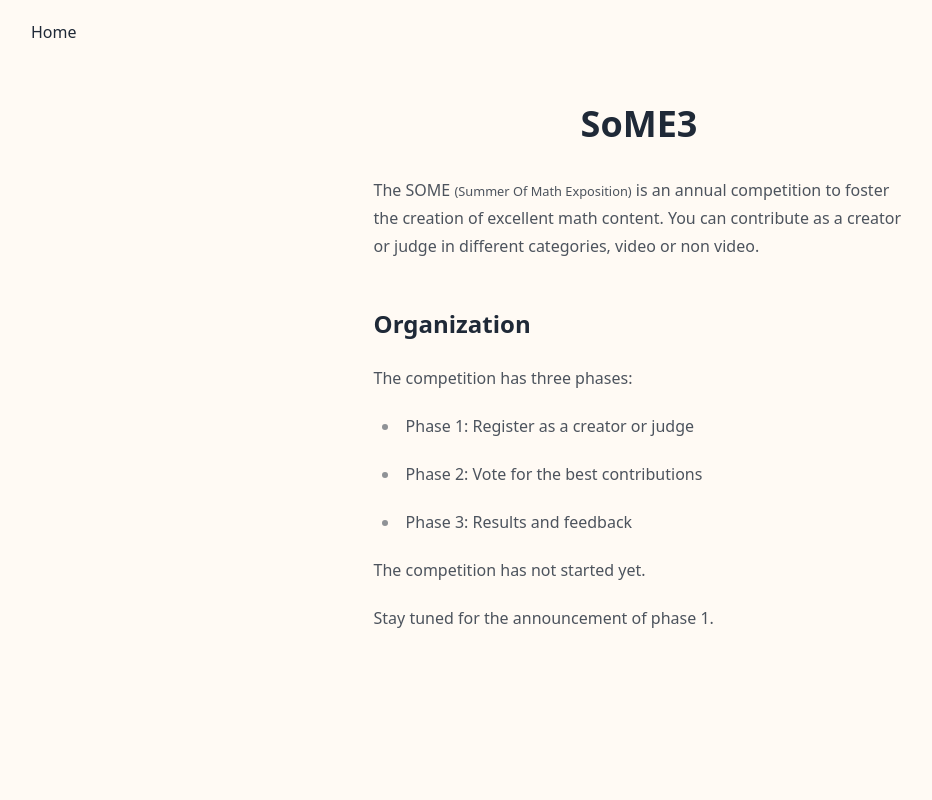
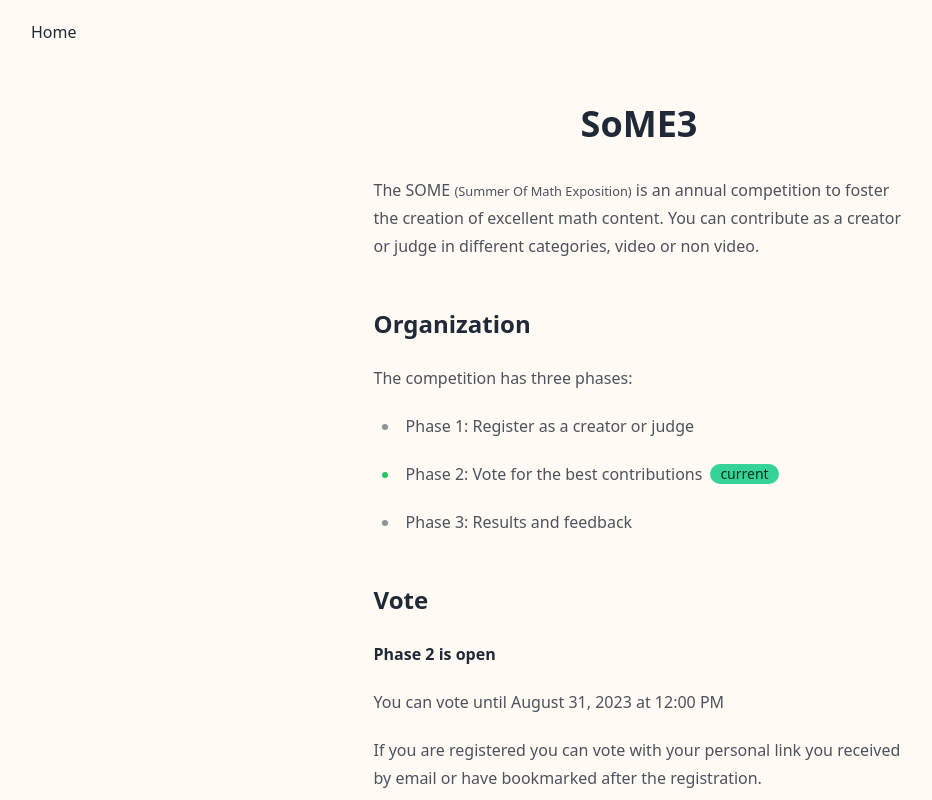
Before and after one commit to fcrozatier/champagne, a SvelteKit app: page / in a window 1280 px wide. Shown: the top 800 px of the page, without its empty margins (1-933 px from the left). Built offline with nearby package versions, Linux system fonts and the light colour scheme; no server answers; what neo4j-driver would draw is missing.

Commit message:
refactor dates in config file

```diff
--- a/src/lib/config.ts
+++ b/src/lib/config.ts
@@ -6,13 +6,10 @@
 export const categories = ['video', 'non-video'] as const;
 export type Category = (typeof categories)[number];
 
-const capitalize = (str: string) => {
-	return str.length > 0 ? str[0].toUpperCase() + str.slice(1) : str;
-};
-
-export const display = (str: string) => {
-	return str
-		.split('-')
-		.map((s) => capitalize(s))
-		.join(' ');
-};
+// Dates in "yyyy-mm-ddThh:mm:ssZ" ISO 8601 format
+// const REGISTRATION_START=""
+export const REGISTRATION_START = '2022-07-31T12:00:00Z';
+export const REGISTRATION_END = '2023-01-31T12:00:00Z';
+// const VOTE_START=""
+export const VOTE_START = '2022-08-31T12:00:00Z';
+export const VOTE_END = '2023-08-31T12:00:00Z';
--- a/src/lib/utils.ts
+++ b/src/lib/utils.ts
@@ -1,10 +1,4 @@
-import {
-	PUBLIC_REGISTRATION_START,
-	PUBLIC_REGISTRATION_END,
-	PUBLIC_VOTE_START,
-	PUBLIC_VOTE_END,
-	PUBLIC_RESULTS_AVAILABLE
-} from '$env/static/public';
+import { PUBLIC_RESULTS_AVAILABLE } from '$env/static/public';
 import {
 	isDate,
 	isDateTime,
@@ -14,11 +8,12 @@
 	isLocalTime,
 	isTime
 } from 'neo4j-driver';
+import { REGISTRATION_END, REGISTRATION_START, VOTE_END, VOTE_START } from '$lib/config';
 
 export function competitionStarted() {
-	if (!PUBLIC_REGISTRATION_START) return false;
+	if (!REGISTRATION_START) return false;
 	const now = new Date();
-	const start = new Date(PUBLIC_REGISTRATION_START);
+	const start = new Date(REGISTRATION_START);
 	return now > start;
 }
 
@@ -33,11 +28,11 @@
 }
 
 export function registrationOpen() {
-	return phaseOpen(PUBLIC_REGISTRATION_START, PUBLIC_REGISTRATION_END);
+	return phaseOpen(REGISTRATION_START, REGISTRATION_END);
 }
 
 export function voteOpen() {
-	return phaseOpen(PUBLIC_VOTE_START, PUBLIC_VOTE_END);
+	return phaseOpen(VOTE_START, VOTE_END);
 }
 
 export function resultsAvailable() {
--- a/src/routes/+page.svelte
+++ b/src/routes/+page.svelte
@@ -1,15 +1,10 @@
 <script lang="ts">
 	import { registrationOpen, resultsAvailable, competitionStarted, voteOpen } from '$lib/utils';
-	import {
-		PUBLIC_REGISTRATION_END,
-		PUBLIC_REGISTRATION_START,
-		PUBLIC_VOTE_END
-	} from '$env/static/public';
 	import Time from '$lib/components/Time.svelte';
 	import type { ActionData, PageData } from './$types';
 	import { clickOutside } from '$lib/actions/clickOutside';
 	import { enhance } from '$app/forms';
-	import { COMPETITION } from '$lib/config';
+	import { COMPETITION, REGISTRATION_END, REGISTRATION_START, VOTE_END } from '$lib/config';
 
 	const phases = [registrationOpen(), voteOpen(), resultsAvailable()];
 
@@ -53,7 +48,7 @@
 				<p class="flex items-center gap-2">
 					{description}
 					{#if phases[i]}
-						<span class="badge-success badge">current</span>
+						<span class="badge badge-success">current</span>
 					{/if}
 				</p>
 			</li>
@@ -61,12 +56,12 @@
 	</ul>
 
 	{#if !competitionStarted()}
-		{#if !PUBLIC_REGISTRATION_START}
+		{#if !REGISTRATION_START}
 			<p>The competition has not started yet.</p>
 			<p>Stay tuned for the announcement of phase 1.</p>
 		{:else}
 			<p>
-				The competition will start <Time datetime={PUBLIC_REGISTRATION_START} />
+				The competition will start <Time datetime={REGISTRATION_START} />
 			</p>
 		{/if}
 	{/if}
@@ -76,7 +71,7 @@
 		<strong>Phase 1 is open</strong>
 		<p>
 			You can register until
-			<Time datetime={PUBLIC_REGISTRATION_END} />
+			<Time datetime={REGISTRATION_END} />
 		</p>
 		<p><a class="btn" href="/register">Go to registration page</a></p>
 	{/if}
@@ -86,7 +81,7 @@
 		<strong>Phase 2 is open</strong>
 		<p>
 			You can vote until
-			<Time datetime={PUBLIC_VOTE_END} />
+			<Time datetime={VOTE_END} />
 		</p>
 		{#if data.token}
 			<p><a class="btn" href="/vote/{data.token}">Vote</a></p>
--- a/src/routes/rules/+page.svelte
+++ b/src/routes/rules/+page.svelte
@@ -1,8 +1,7 @@
 <script>
-	import { PUBLIC_REGISTRATION_END } from '$env/static/public';
 	import { competitionStarted } from '$lib/utils';
 	import Time from '$lib/components/Time.svelte';
-	import { COMPETITION } from '$lib/config';
+	import { COMPETITION, REGISTRATION_END } from '$lib/config';
 </script>
 
 <svelte:head>
@@ -72,7 +71,7 @@
 	{#if competitionStarted()}
 		<p>
 			You can register until
-			<Time datetime={PUBLIC_REGISTRATION_END} />
+			<Time datetime={REGISTRATION_END} />
 		</p>
 	{:else}
 		<p>The competition has not started yet</p>
```
Also changed, not shown: 1 other file (tests, documents, lock files or other folders).
